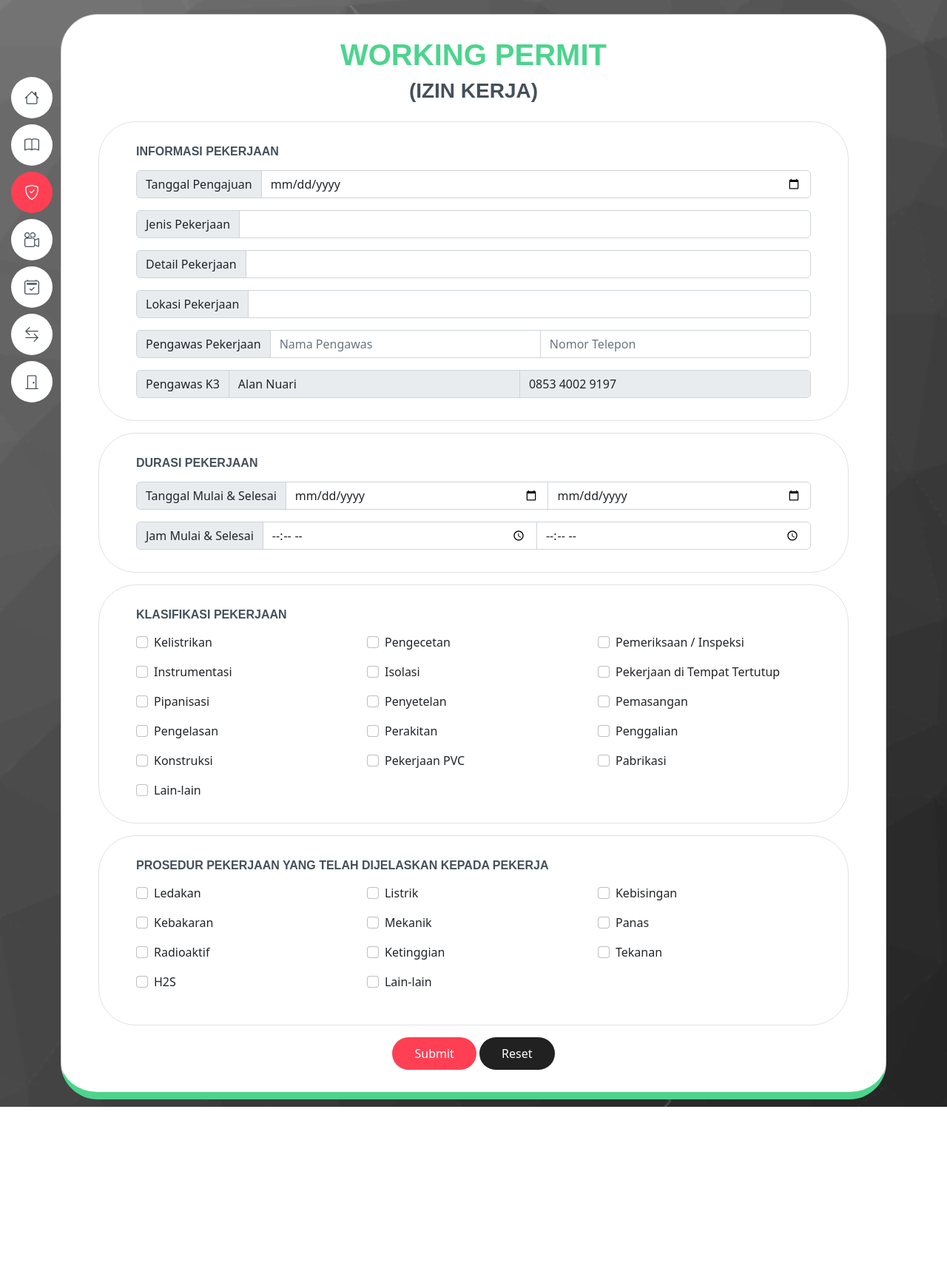
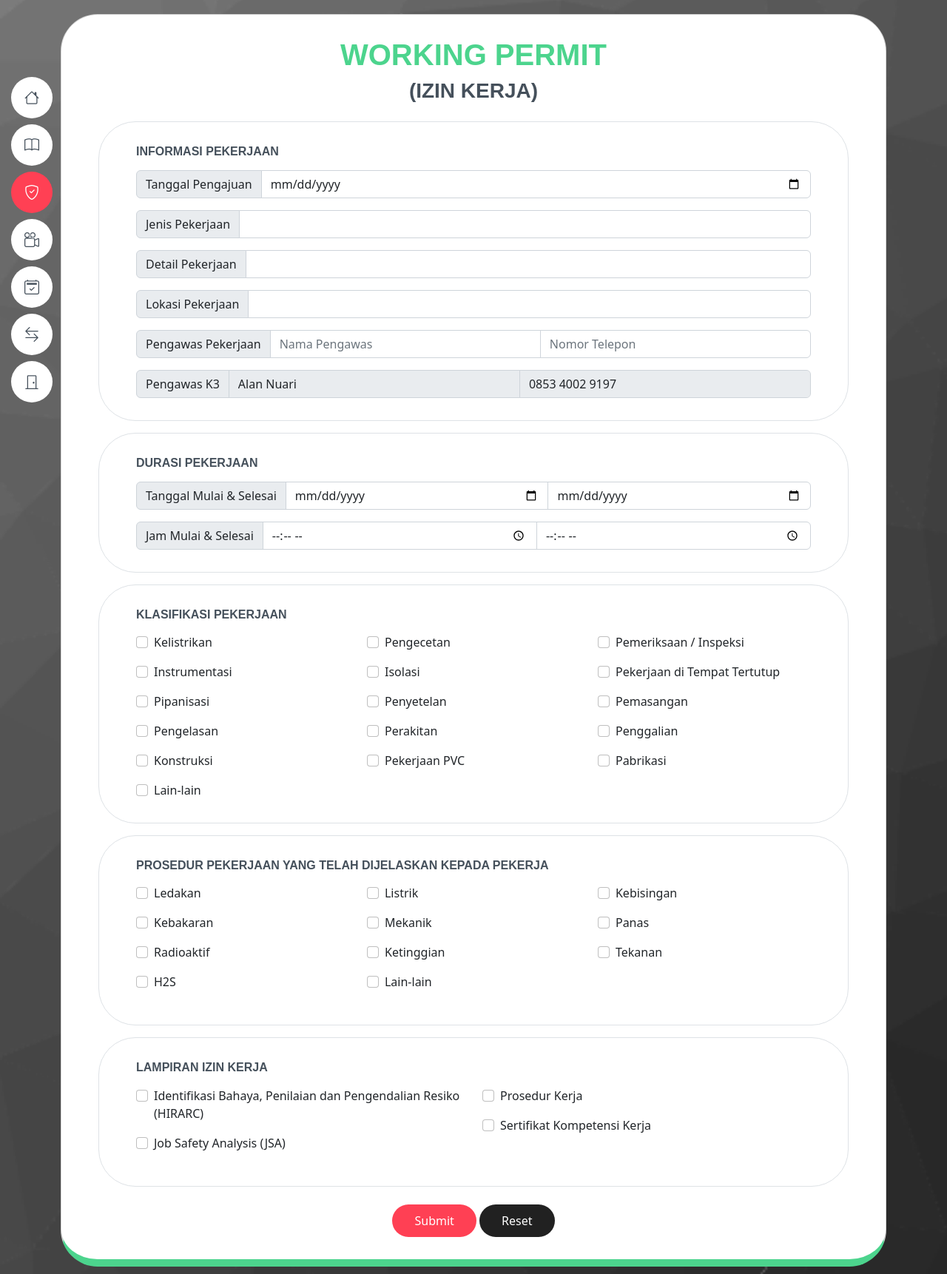
Before and after one commit to alannuarii/k3lktm_lite, a Flask app: page /working-permit in a window 1280 px wide. Shown: the part 71-1793 px from the top of the page at 74% size. Before the commit the page ends 1567 px from the top, so only its background shows below. Run offline with Flask 2, Linux system fonts and the light colour scheme.

Commit message:
Update working permit

```diff
--- a/app/static/css/style.css
+++ b/app/static/css/style.css
@@ -570,6 +570,17 @@ td {
 .wp .card .reset:hover {
   background-color: var(--color-text2);
 }
+.wp .modal-content {
+  padding: 10px 30px;
+  border-radius: 50px;
+}
+.wp .modal h5 {
+  color: var(--color-text2);
+}
+.wp .modal table th,
+.wp .modal table td {
+  font-size: 10px;
+}
 
 /* Safety Induction */
 .safety-induction {
--- a/app/templates/pages/working-permit.html
+++ b/app/templates/pages/working-permit.html
@@ -19,7 +19,7 @@
               </div>
               <div class="input-group mb-3">
                 <span class="input-group-text" id="inputGroup-sizing-default">Jenis Pekerjaan</span>
-                <input type="text" class="form-control" aria-label="Sizing example input" aria-describedby="inputGroup-sizing-default" name="jenis_pekerjaan" />
+                <input type="text" class="form-control" aria-label="Sizing example input" aria-describedby="inputGroup-sizing-default" name="jenis_pekerjaan" required />
               </div>
               <div class="input-group mb-3">
                 <span class="input-group-text" id="inputGroup-sizing-default">Detail Pekerjaan</span>
@@ -185,14 +185,87 @@
                 </div>
               </div>
             </div>
-            <!-- <div class="card border mb-4">
+            <div class="card border mb-4">
               <h6 class="text-start mb-3">LAMPIRAN IZIN KERJA</h6>
               <div class="row text-start">
                 <div class="col-6">
                   <div class="form-check mb-3">
-                    <input class="form-check-input" type="checkbox" value="Identifikasi Bahaya, Penilaian dan Pengendalian Resiko (HIRARC)" id="flexCheckDefault" />
+                    <input class="form-check-input hirarc-check" type="checkbox" value="Identifikasi Bahaya, Penilaian dan Pengendalian Resiko (HIRARC)" id="flexCheckDefault" data-bs-toggle="modal" data-bs-target="#exampleModal" />
                     <label class="form-check-label" for="flexCheckDefault"> Identifikasi Bahaya, Penilaian dan Pengendalian Resiko (HIRARC) </label>
-                    <div><input type="file" class="form-control form-control-sm input-klasifikasi" id="flexCheckDefault" /></div>
+
+                    <!-- Modal HIRARC-->
+                    <div class="modal fade" id="exampleModal" tabindex="-1" aria-labelledby="exampleModalLabel" aria-hidden="true">
+                      <div class="modal-dialog modal-xl">
+                        <div class="modal-content">
+                          <div class="modal-header">
+                            <h5 class="modal-title" id="exampleModalLabel">Identifikasi Bahaya, Penilaian dan Pengendalian Resiko (HIRARC)</h5>
+                            <button type="button" class="btn-close hirarc-close" data-bs-dismiss="modal" aria-label="Close"></button>
+                          </div>
+                          <div class="modal-body">
+                            <form action="" method="post">
+                              <div class="row">
+                                <div class="col-8">
+                                  <div class="input-group input-group-sm mb-3">
+                                    <span class="input-group-text" id="inputGroup-sizing-default">Nama Unit</span>
+                                    <input type="text" class="form-control" aria-label="Sizing example input" aria-describedby="inputGroup-sizing-default" value="ULPLTD Kotamobagu" disabled />
+                                  </div>
+                                  <div class="input-group input-group-sm mb-3">
+                                    <span class="input-group-text" id="inputGroup-sizing-default">Bidang</span>
+                                    <input type="text" class="form-control" aria-label="Sizing example input" aria-describedby="inputGroup-sizing-default" name="bidang" />
+                                  </div>
+                                  <div class="input-group input-group-sm mb-3">
+                                    <span class="input-group-text" id="inputGroup-sizing-default">Jenis Pekerjaan</span>
+                                    <input type="text" class="form-control" aria-label="Sizing example input" aria-describedby="inputGroup-sizing-default" name="jenis_pekerjaan" disabled />
+                                  </div>
+                                  <div class="input-group input-group-sm mb-3">
+                                    <span class="input-group-text" id="inputGroup-sizing-default">Lokasi Pekerjaan</span>
+                                    <input type="text" class="form-control" aria-label="Sizing example input" aria-describedby="inputGroup-sizing-default" name="lokasi" disabled />
+                                  </div>
+                                </div>
+                              </div>
+                              <div class="row mt-3">
+                                <table class="table table-bordered">
+                                  <thead class="text-center">
+                                    <tr>
+                                      <th scope="col">Kegiatan</th>
+                                      <th scope="col">Potensi Bahaya</th>
+                                      <th scope="col">Risiko</th>
+                                      <th scope="col">Konsekuensi</th>
+                                      <th scope="col">Kemungkinan</th>
+                                      <th scope="col">Tingkat Risiko</th>
+                                      <th scope="col">Pengendalian Risiko</th>
+                                      <th scope="col">Konsekuensi</th>
+                                      <th scope="col">Kemungkinan</th>
+                                      <th scope="col">Tingkat Risiko</th>
+                                      <th scope="col">Penanggung Jawab</th>
+                                    </tr>
+                                  </thead>
+                                  <tbody>
+                                    <tr>
+                                      <td><input class="form-control form-control-sm" type="text" /></td>
+                                      <td><input class="form-control form-control-sm" type="text" /></td>
+                                      <td><input class="form-control form-control-sm" type="text" /></td>
+                                      <td class="text-center"><input class="form-control form-control-sm" type="text" /></td>
+                                      <td class="text-center"><input class="form-control form-control-sm" type="text" /></td>
+                                      <td class="text-center"><input class="form-control form-control-sm" type="text" /></td>
+                                      <td><input class="form-control form-control-sm" type="text" /></td>
+                                      <td class="text-center"><input class="form-control form-control-sm" type="text" /></td>
+                                      <td class="text-center"><input class="form-control form-control-sm" type="text" /></td>
+                                      <td class="text-center"><input class="form-control form-control-sm" type="text" /></td>
+                                      <td><input class="form-control form-control-sm" type="text" /></td>
+                                    </tr>
+                                  </tbody>
+                                </table>
+                              </div>
+                            </form>
+                          </div>
+                          <div class="modal-footer">
+                            <input type="submit" class="btn submit" value="Submit" />
+                            <input type="reset" class="btn reset" value="Reset" />
+                          </div>
+                        </div>
+                      </div>
+                    </div>
                   </div>
                   <div class="form-check mb-3">
                     <input class="form-check-input" type="checkbox" value="Job Safety Analysis (JSA)" id="flexCheckDefault" />
@@ -210,7 +283,7 @@
                   </div>
                 </div>
               </div>
-            </div> -->
+            </div>
             <div>
               <input type="submit" class="btn submit" value="Submit" />
               <input type="reset" class="btn reset" value="Reset" />
@@ -227,6 +300,7 @@
     const otherProsedur = document.querySelector(".other-prosedur").checked;
     const labelProsedur = document.querySelector(".label-prosedur");
     const inProsedur = document.querySelector(".prosedur-in");
+    const hirarcClose = document.querySelector(".hirarc-close");
 
     function klikKlasifikasi() {
       if (otherKlasifikasi != true) {
@@ -247,6 +321,10 @@
         };
       }
     }
+
+    hirarcClose.addEventListener("click", () => {
+      document.querySelector(".hirarc-check").checked = false;
+    });
   </script>
 </section>
 {% endblock %}
```
